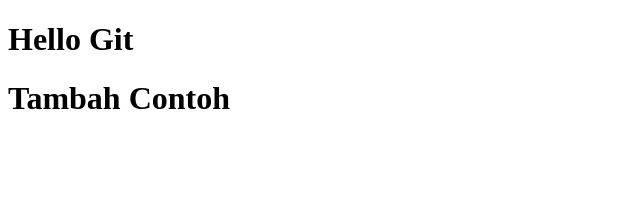
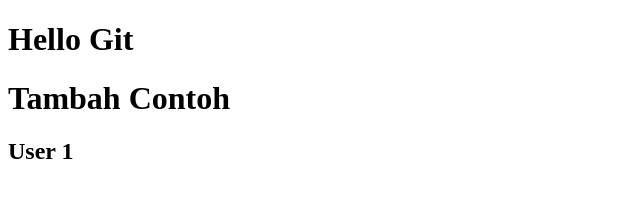
Before and after one commit to natanblackburn/belajar-git-remote, a plain HTML site: page index.html in a window 1280 px wide. Shown: the full height of the page, 0-640 px from the left. Drawn offline with Linux system fonts and the light colour scheme.

Commit message:
add user 1 to index.html

```diff
--- a/index.html
+++ b/index.html
@@ -7,5 +7,6 @@
 <body>
     <h1>Hello Git</h1>
 <h1>Tambah Contoh</h1>
+<h2>User 1</h2>
 </body>
 </html>
```
